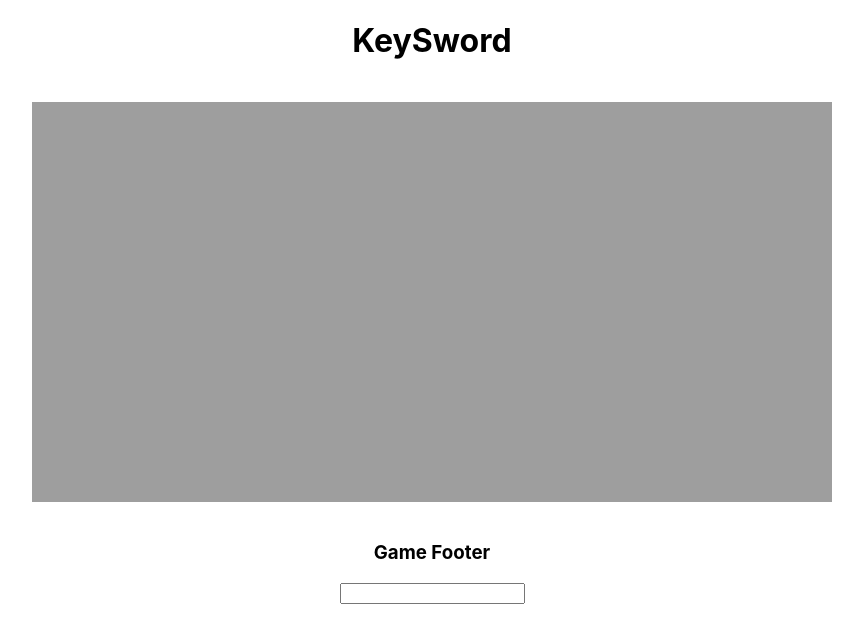
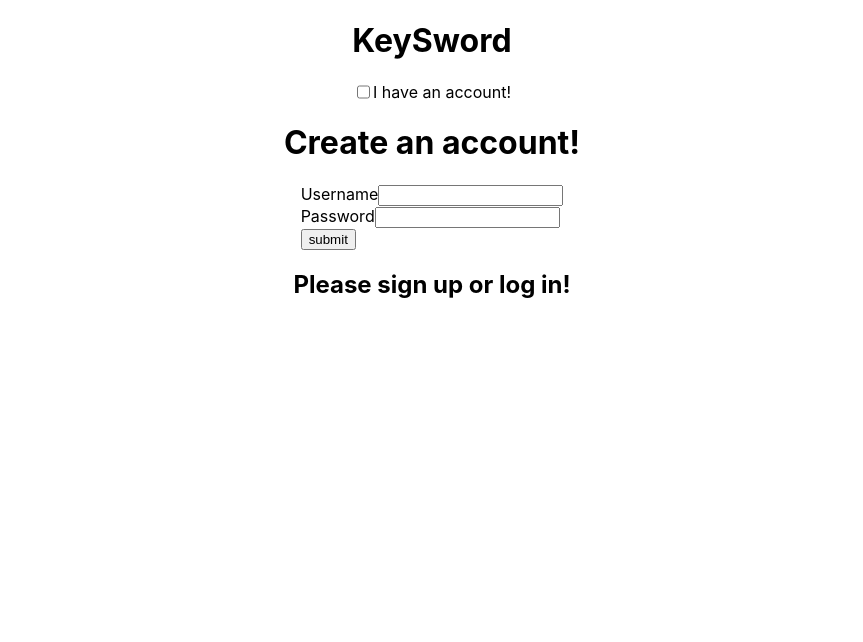
Before and after one commit to codetombomb/KeySword-frontend, a React (Create React App) app: page / in a window 1280 px wide. Shown: the top 642 px of the page, without its empty margins (208-1071 px from the left). Built offline with nearby package versions, Linux system fonts and the light colour scheme; no server answers.

Commit message:
got basic login and user creation interface

```diff
--- a/src/App.js
+++ b/src/App.js
@@ -1,61 +1,102 @@
-import React, { Component } from 'react';
-import GameHeader from './GameHeader'
-import GameShow from './GameShow'
-import GameFooter from './GameFooter'
-import UserBar from './UserBar'
+import React, { Component } from "react";
+import GameHeader from "./GameHeader";
+import GameShow from "./GameShow";
+import GameFooter from "./GameFooter";
+import UserBar from "./UserBar";
 
-let baseURL = 'http://localhost:3000/'
+let baseURL = "http://localhost:3000/";
 class App extends Component {
-  constructor(){
+  constructor() {
     super();
     this.state = {
       level: [],
       monsters: [],
       users: [],
-      activeUser: ["user"],
+      activeUser: [],
       words: [],
       bossWords: [],
-      activeWords: ["walter", "fish"]
-
-    }
+      activeWords: ["walter", "fish"],
+    };
   }
-  componentDidMount(){
-    this.fetchLevel()
-    this.fetchUsers()
-    //capture details of gameplay and user information
+  //initial setup for game data
+  componentDidMount() {
+    this.fetchLevel();
+    this.fetchUsers();
+    this.fetchMonsters();
   }
-
+  //****FETCH FUNCTIONS THAT FOR SOME REASON I COULDN'T REFACTOR?? REACT IS DUMB****//
   fetchLevel = () => {
     return fetch(baseURL + "levels")
-    .then(resp => resp.json())
-    .then(level => this.setState({level}))
-  }
+      .then((resp) => resp.json())
+      .then((level) => this.setState({ level }));
+  };
   fetchUsers = () => {
     return fetch(baseURL + "users")
-    .then(resp => resp.json())
-    .then(users => this.setState({users}))
-  }
+      .then((resp) => resp.json())
+      .then((users) => this.setState({ users }));
+  };
+  fetchMonsters = () => {
+    return fetch(baseURL + "monsters")
+      .then((resp) => resp.json())
+      .then((monsters) => this.setState({ monsters }));
+  };
 
+  //***Helper functions *//
 
-  checkLogIn = () => {
-    if (this.state.activeUser.length > 0 ) {
-      return <GameShow words={this.state.level}/>
+  //create user model in DB,
+  //!!!!!!!!need to add uniqueness validation eventually!!!!!!!//
+  createUser = (userObject) => {
+    fetch(baseURL + "users", userObject);
+  };
+
+  //given User object, check if input of username and password exists in database, if so set activeUser to username
+  UserLogin = (username, password) => {
+    console.log(username, password);
+    let activeUser = this.state.users.filter(
+      (user) => user.username === username
+    );
+    console.log(activeUser);
+    this.setState({ activeUser });
+    if (password === activeUser.password) {
+      this.setState({ activeUser: activeUser });
+    }
+  };
+
+  checkIfLoggedIn = () => {
+    if (this.state.activeUser.length > 0) {
+      return <GameShow words={this.state.level} />;
     } else {
-      return <UserBar />
+      // this.parseUsernames()
+      return (
+        <UserBar
+          logIn={this.UserLogin}
+          postUser={this.createUser}
+          refreshUsers={this.fetchUsers}
+        />
+      );
     }
-  }
+  };
 
   render() {
-    return(
+    return (
       <div className="App">
-      <GameHeader />
-      {/* <GameShow words={this.state.level}/> */}
-      {this.checkLogIn()}
-      <GameFooter
-        words={this.state.activeWords}
-      />
-    </div>
-    )
+        <GameHeader />
+        {/* <GameShow words={this.state.level}/> */}
+        {this.checkIfLoggedIn()}
+        {this.state.activeUser.length > 0 ? (
+          <GameFooter words={this.state.activeWords} />
+        ) : (
+          <div
+            style={{
+              display: "flex",
+              justifyContent: "center",
+            }}
+          >
+            <h2>Please sign up or log in!</h2>
+          </div>
+        )}
+      </div>
+    );
   }
 }
 export default App;
--- a/src/GameFooter.js
+++ b/src/GameFooter.js
@@ -5,8 +5,6 @@ class GameFooter extends Component {
     super(props);
     this.state = { value: "", words: this.props.words };
 
-    // this.handleChange = this.handleChange.bind(this);
-    // this.handleSubmit = this.handleSubmit.bind(this);
   }
 
   checkValue = (event) => {
--- a/src/UserBar.js
+++ b/src/UserBar.js
@@ -1,20 +1,56 @@
 import React, { Component } from "react";
 
 class UserBar extends Component {
+  constructor(props) {
+    super(props);
+    this.state = { value: "", checked: false };
+    this.handleChecked = this.handleChecked.bind(this);
+  }
 
-    logIn = (e) => {
-        console.log(e.target.name)
-        console.log(e.target.value)
+  handleChecked() {
+    this.setState({ checked: !this.state.checked });
+    this.props.refreshUsers()
   }
+
+  createUser = (e) => {
+      e.preventDefault();
+      let username = e.target.username.value
+      let password = e.target.password.value
+      console.log(username, password);
+    const fetchObject = {
+        method: 'POST',
+        headers: { 'Content-Type': 'application/json' },
+        body: JSON.stringify({ username: username, password: password })
+    };
+    this.props.postUser(fetchObject)
+
+    e.target.username.value = ""
+    e.target.password.value = ""
+    window.alert("You can log in now!")
+  };
+
+  logInUser = (e) => {
+      e.preventDefault();
+      let username = e.target.username.value
+      let password = e.target.password.value
+      this.props.logIn(username, password)
+  };
+
   render() {
-    return (
-      <div >
+    let inputBar;
+    //conditional statement to verify if you have an account or not by checkbox, and adjust display accordingly
+    //if checked, log in option
+    if (this.state.checked) {
+      //   this.props.parseUsernames();
+      inputBar = (
+        <div>
           <div
             style={{
               display: "flex",
               justifyContent: "center",
-        }}>
-          <h1>Log in or create account</h1>
+            }}
+          >
+            <h1>Log in, friend!</h1>
           </div>
 
           <div
@@ -23,15 +59,62 @@ class UserBar extends Component {
               justifyContent: "center",
             }}
           >
-        <form>
+            <form onSubmit={this.logInUser}>
               <label>Username</label>
-          <input type="text" name="username" onChange={this.logIn}/>
-
+              <input type="text" name="username" />
+              <br></br>
               <label>Password</label>
-          <input type="password" name="password" onChange={this.logIn}/>
+              <input type="password" name="password" />
+              <br></br>
+              <button >submit</button>
             </form>
           </div>
+        </div>
+      );
+    } else {
+        //else create Account
+      inputBar = (
+        <div>
+          <div
+            style={{
+              display: "flex",
+              justifyContent: "center",
+            }}
+          >
+            <h1>Create an account!</h1>
+          </div>
 
+          <div
+            style={{
+              display: "flex",
+              justifyContent: "center",
+            }}
+          >
+            <form onSubmit={this.createUser}>
+              <label>Username</label>
+              <input type="text" name="username" />
+              <br></br>
+              <label>Password</label>
+              <input type="password" name="password" />
+              <br></br>
+              <button>submit</button>
+            </form>
+          </div>
+        </div>
+      );
+    }
+    return (
+      <div>
+        <div
+          style={{
+            display: "flex",
+            justifyContent: "center",
+          }}
+        >
+          <input type="checkbox" onChange={this.handleChecked} />
+          <label>I have an account!</label>
+        </div>
+        {inputBar}
       </div>
     );
   }
```
Lines whose indentation alone changed are shown as unchanged.
